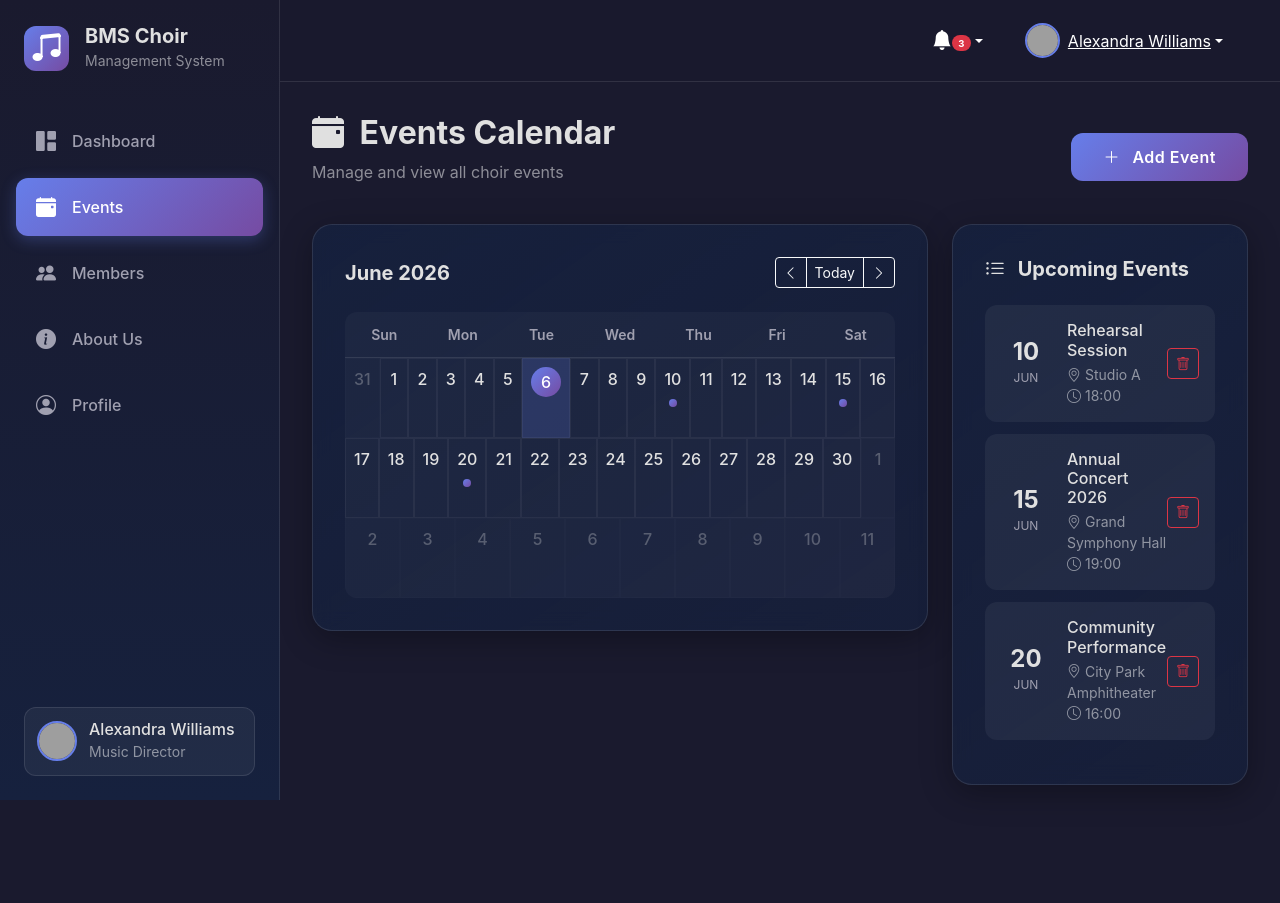
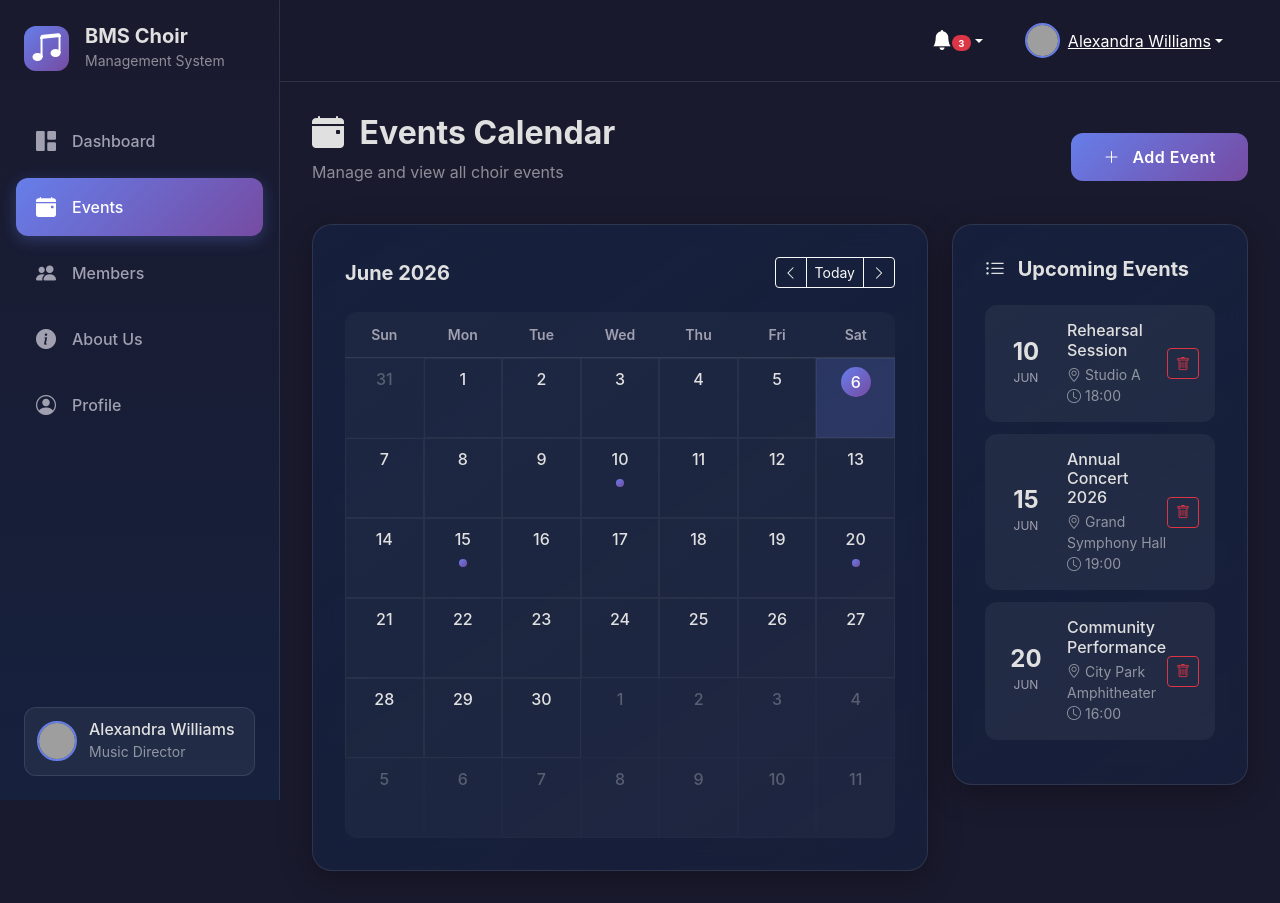
Before and after one commit to webresonanz-ai/bms, a Vue app in the folder frontend/: page /events in a window 1280 px wide. Before the commit the page ends 817 px from the top, so only its background shows below. Built offline with nearby package versions, Linux system fonts and the light colour scheme; grey boxes are pictures that could not be loaded.

Commit message:
adjust calendar row column

```diff
--- a/frontend/src/views/EventsView.vue
+++ b/frontend/src/views/EventsView.vue
@@ -39,13 +39,13 @@
 
                     <!-- Calendar Grid -->
                     <div class="calendar-grid">
-                        <div class="row g-0">
-                            <div class="col calendar-header" v-for="day in daysOfWeek" :key="day">
+                        <div class="calendar-headers">
+                            <div class="calendar-header" v-for="day in daysOfWeek" :key="day">
                                 {{ day }}
                             </div>
                         </div>
-                        <div class="row g-0">
-                            <div v-for="(day, index) in calendarDays" :key="index" class="col calendar-day"
+                        <div class="calendar-days">
+                            <div v-for="(day, index) in calendarDays" :key="index" class="calendar-day"
                                 :class="{ 'other-month': !day.currentMonth, 'today': day.isToday, 'has-event': day.hasEvent }">
                                 <div class="day-number">{{ day.date }}</div>
                                 <div v-if="day.hasEvent" class="event-indicator"></div>
@@ -247,6 +247,16 @@ function deleteEvent(id) {
     overflow: hidden;
 }
 
+.calendar-headers,
+.calendar-days {
+    display: grid;
+    grid-template-columns: repeat(7, 1fr);
+}
+
+.calendar-headers .calendar-header {
+    border-bottom: 1px solid rgba(255, 255, 255, 0.1);
+}
+
 .calendar-header {
     padding: 0.75rem;
     text-align: center;
```
